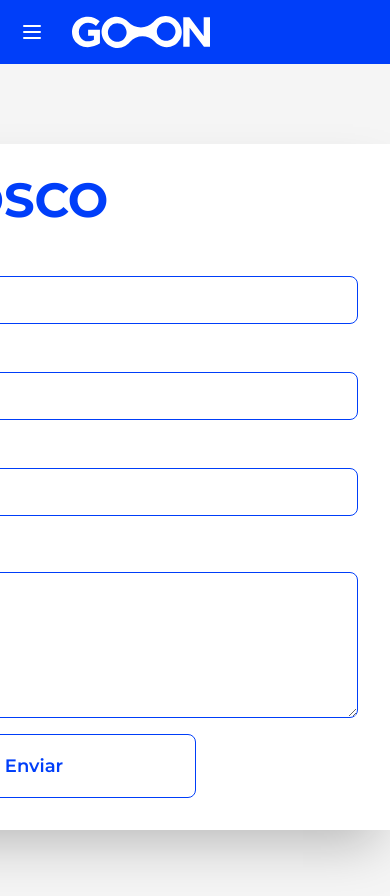
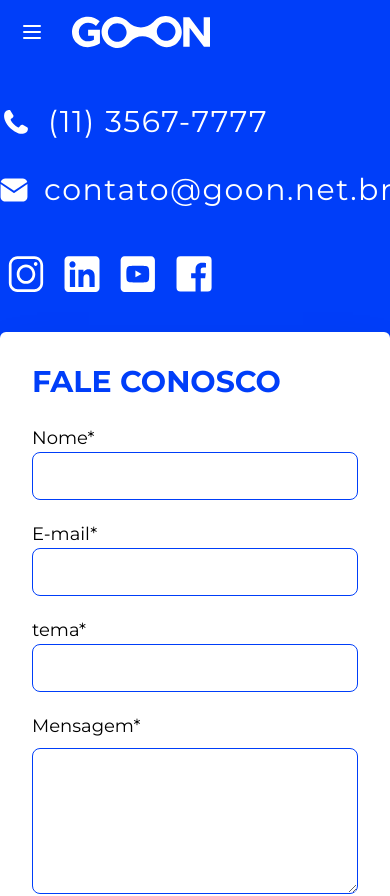
Before and after one commit to go-on-net-br/goon-website, a Next.js app: page /contato in a window 390 px wide. Shown: the top 896 px of the page. Built offline with nearby package versions, Linux system fonts and the light colour scheme.

Commit message:
contact page responsiveness

```diff
--- a/src/app/contato/page.tsx
+++ b/src/app/contato/page.tsx
@@ -6,19 +6,19 @@ import ContactForm from "@/components/contact/contactForm";
 
 export default function Contato() {
   return (
-    <div className="flex h-[850px] min-h-screen items-center justify-center">
-      <div className="h-[500px] w-screen bg-primary py-20">
-        <section className="container relative mx-auto max-w-screen-xl text-3xl flex items-center h-full">
-          <div className="flex w-2/5 flex-col gap-8">
-            <div className="flex gap-4 items-center tracking-wider text-white">
+    <div className="flex min-h-screen xl:h-[850px] xl:items-center xl:justify-center">
+      <div className="w-screen bg-primary xl:h-[500px] xl:py-20">
+        <section className="container relative flex h-full max-w-screen-xl flex-col items-center text-3xl xl:mx-auto xl:flex-row">
+          <div className="flex flex-col gap-8 py-10 xl:w-2/5 xl:py-0">
+            <div className="flex items-center gap-4 tracking-wider text-white">
               <Image
                 src={phoneIcon}
                 alt="ícone de um telefone"
                 className="h-6 object-contain"
               />
-              <p>(11) 5555-5555</p>
+              <p>(11) 3567-7777</p>
             </div>
-            <div className="flex gap-4 items-center tracking-wider text-white">
+            <div className="flex items-center gap-4 tracking-wider text-white">
               <Image
                 src={mailIcon}
                 alt="ícone de um telefone"
@@ -30,8 +30,8 @@ export default function Contato() {
               <SocialNetworks iconStyle="h-9 w-9" />
             </div>
           </div>
-          <div className="absolute -top-[175px] right-0  w-[712px] bg-white p-8 shadow-2xl">
-            <h1 className=" text-5xl font-bold uppercase text-primary mb-6">
+          <div className="w-full rounded-md bg-white p-8 shadow-2xl xl:absolute xl:-top-[175px] xl:right-0 xl:w-[712px] xl:rounded-none">
+            <h1 className=" mb-6 text-3xl font-bold uppercase text-primary xl:text-5xl">
               Fale conosco
             </h1>
             <div className="text-lg">
```
